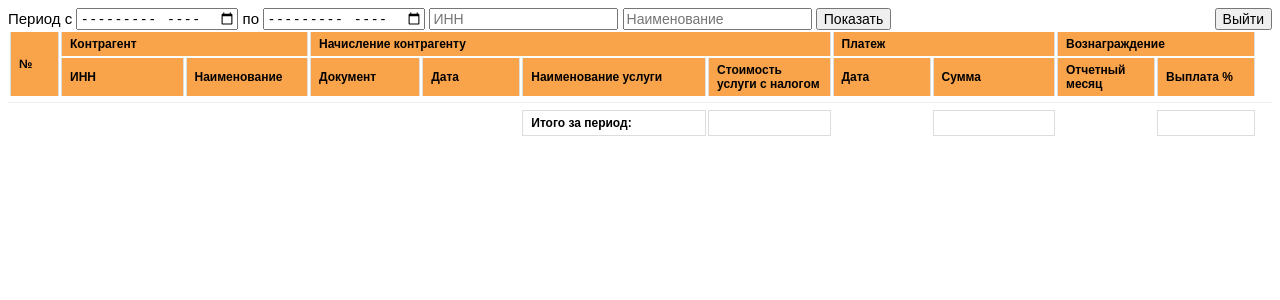
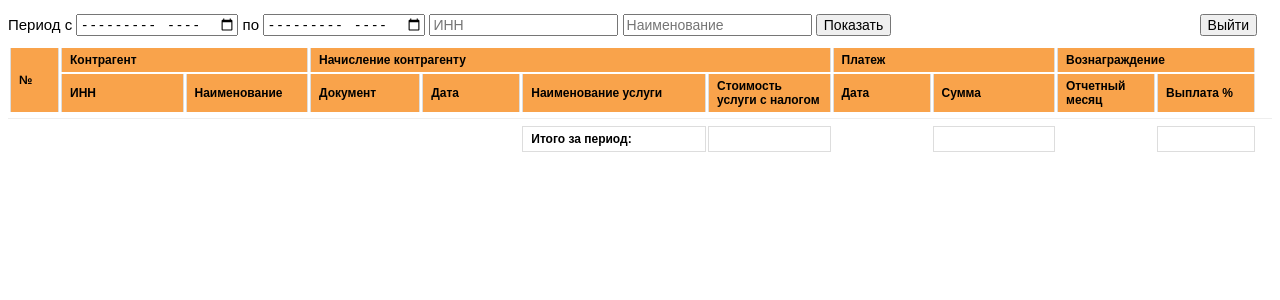
Before and after one commit to EvgenySinitsyn/Azimut, a Django app: template azimut/reports/templates/reports/result.html in a window 1280 px wide. Shown: the top 300 px of the page. Run offline with Django 4.2, Linux system fonts and the light colour scheme; the template is opened without the code that fills it, so the values that code supplies are empty; parts of the project's set-up code (start-up, migrations or seed data) failed here and were passed over.

Commit message:
Task 5 небольшие изменения в шаблонах

```diff
--- a/azimut/reports/static/reports/css/style.css
+++ b/azimut/reports/static/reports/css/style.css
@@ -2,19 +2,20 @@
     margin-left: auto;
     margin-right: auto;
     min-width: 800px;
-    max-width: 1300px;
-    justify-content: space-between;
     align-items: center;
 }
 
 .main-table {
     margin-top: 2px;
-    margin-bottm: 2px;
+    margin-bottom: 2px;
 }
 
 .header_div {
+    margin-top: 14px;
     display: flex;
     justify-content: space-between;
+    margin-right: 15px;
+    margin-bottom: 10px;
 }
 
 .theader {
```
